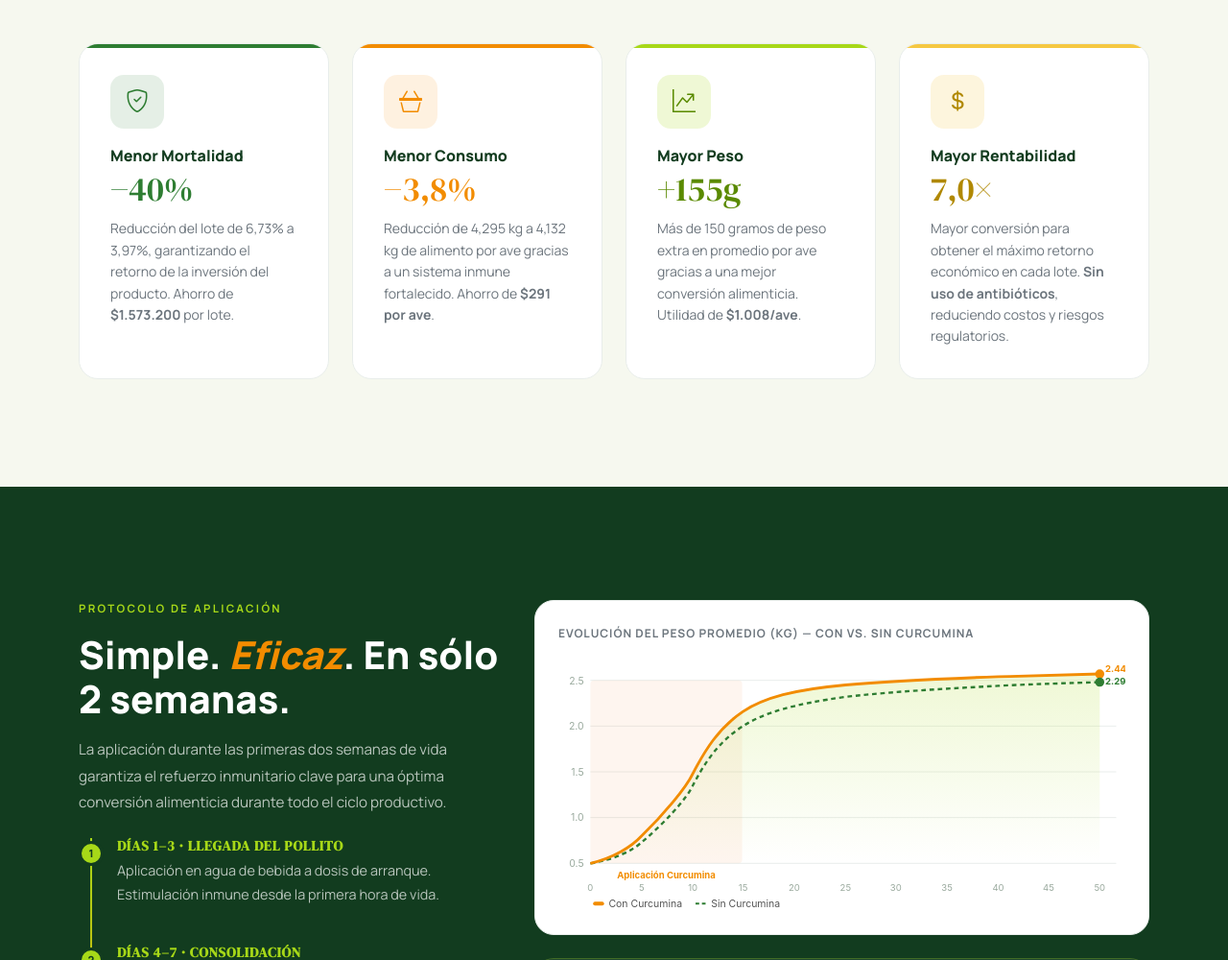
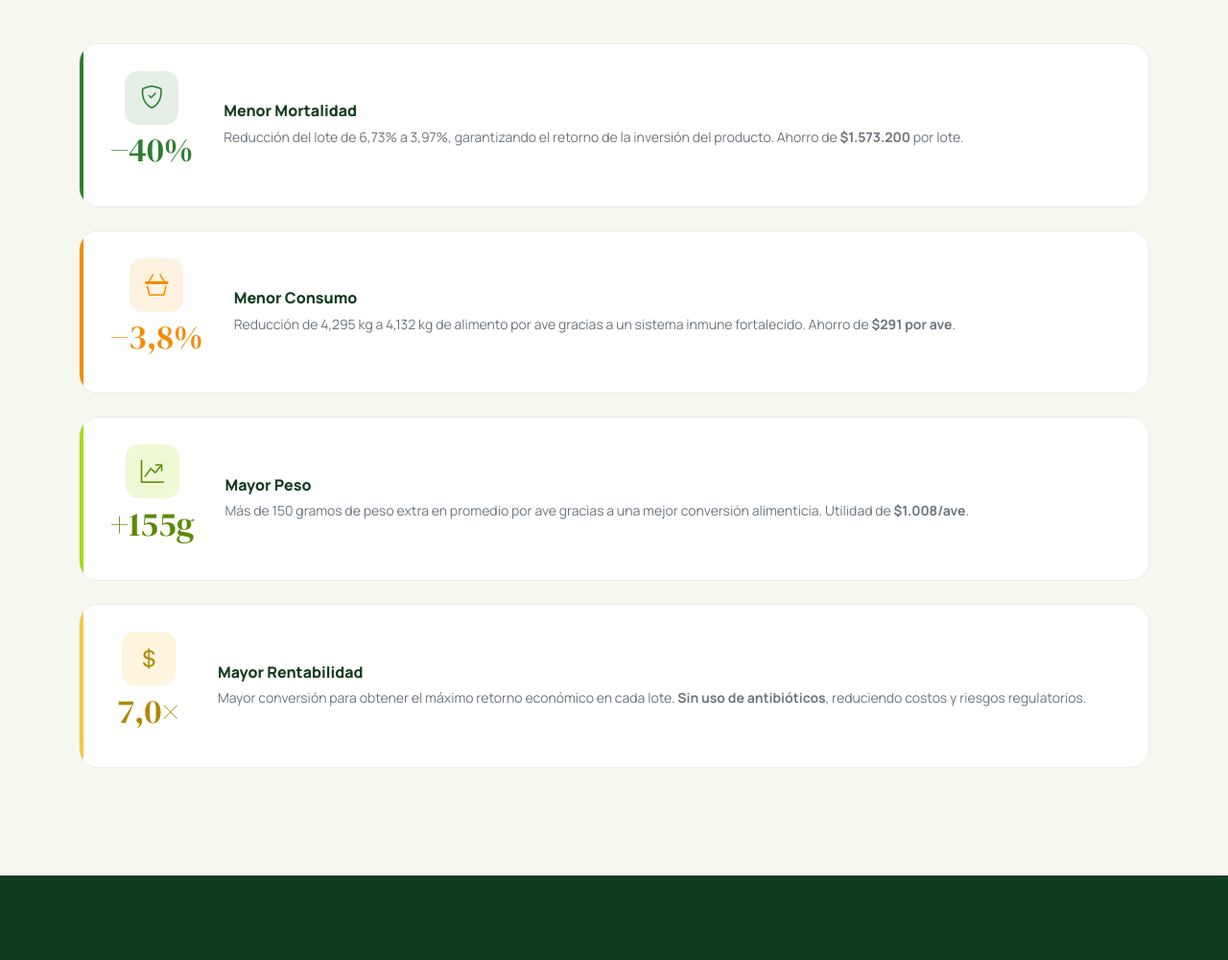
Before and after one commit to fourorganic/Nutraceuticals, a website: page index.html in a window 1280 px wide. Shown: the part 1237-2237 px from the top of the page at 96% size. Drawn offline with nearby package versions, Linux system fonts and the light colour scheme.

Commit message:
Change cards from horizontal to vertical

```diff
--- a/index.html
+++ b/index.html
@@ -201,52 +201,67 @@
 
       <div class="row g-4">
 
-        <div class="col-md-6 col-lg-3">
+        <div class="col-12">
           <div class="benefit-card benefit-card--green">
+            <div class="benefit-card__left">
               <div class="benefit-icon benefit-icon--green">
                 <i class="bi bi-shield-check"></i>
               </div>
+              <div class="benefit-metric benefit-metric--green">−40%</div>
+            </div>
+            <div class="benefit-card__right">
               <h4>Menor Mortalidad</h4>
-            <div class="benefit-metric benefit-metric--green">−40%</div>
               <p>Reducción del lote de 6,73% a 3,97%, garantizando el retorno de la inversión del producto.
                 Ahorro de <strong>$1.573.200</strong> por lote.</p>
             </div>
           </div>
+        </div>
 
-        <div class="col-md-6 col-lg-3">
+        <div class="col-12">
           <div class="benefit-card benefit-card--orange">
+            <div class="benefit-card__left">
               <div class="benefit-icon benefit-icon--orange">
                 <i class="bi bi-basket3"></i>
               </div>
+              <div class="benefit-metric benefit-metric--orange">−3,8%</div>
+            </div>
+            <div class="benefit-card__right">
               <h4>Menor Consumo</h4>
-            <div class="benefit-metric benefit-metric--orange">−3,8%</div>
               <p>Reducción de 4,295 kg a 4,132 kg de alimento por ave gracias a un sistema inmune fortalecido.
                 Ahorro de <strong>$291 por ave</strong>.</p>
             </div>
           </div>
+        </div>
 
-        <div class="col-md-6 col-lg-3">
+        <div class="col-12">
           <div class="benefit-card benefit-card--lime">
+            <div class="benefit-card__left">
               <div class="benefit-icon benefit-icon--lime">
                 <i class="bi bi-graph-up-arrow"></i>
               </div>
+              <div class="benefit-metric benefit-metric--lime">+155g</div>
+            </div>
+            <div class="benefit-card__right">
               <h4>Mayor Peso</h4>
-            <div class="benefit-metric benefit-metric--lime">+155g</div>
               <p>Más de 150 gramos de peso extra en promedio por ave gracias a una mejor conversión
                 alimenticia. Utilidad de <strong>$1.008/ave</strong>.</p>
             </div>
           </div>
+        </div>
 
-        <div class="col-md-6 col-lg-3">
+        <div class="col-12">
           <div class="benefit-card benefit-card--gold">
+            <div class="benefit-card__left">
               <div class="benefit-icon benefit-icon--gold">
                 <i class="bi bi-currency-dollar"></i>
               </div>
+              <div class="benefit-metric benefit-metric--gold">7,0×</div>
+            </div>
+            <div class="benefit-card__right">
               <h4>Mayor Rentabilidad</h4>
-            <div class="benefit-metric benefit-metric--gold">7,0×</div>
               <p>Mayor conversión para obtener el máximo retorno económico en cada lote.
-              <strong>Sin uso de antibióticos</strong>, reduciendo costos y riesgos regulatorios.
-            </p>
+                <strong>Sin uso de antibióticos</strong>, reduciendo costos y riesgos regulatorios.</p>
+            </div>
           </div>
         </div>
 
--- a/scss/styles.scss
+++ b/scss/styles.scss
@@ -349,11 +349,14 @@ body {
 .benefit-card {
   background: #fff;
   border-radius: 1.25rem;
-  padding: 2rem;
-  height: 100%;
+  padding: 1.75rem 2rem;
   border: 1px solid #e8edea;
   position: relative;
   overflow: hidden;
+  display: flex;
+  flex-direction: row;
+  align-items: center;
+  gap: 2rem;
   transition:
     transform 0.3s ease,
     box-shadow 0.3s ease;
@@ -363,27 +366,32 @@ body {
     position: absolute;
     top: 0;
     left: 0;
-    right: 0;
-    height: 4px;
-    border-radius: 1.25rem 1.25rem 0 0;
+    bottom: 0;
+    width: 4px;
+    border-radius: 1.25rem 0 0 1.25rem;
   }
 
   &:hover {
-    transform: translateY(-6px);
+    transform: translateY(-4px);
     box-shadow: 0 20px 50px rgba(0, 0, 0, 0.1);
   }
 
-  &--green::before {
-    background: $primary;
-  }
-  &--orange::before {
-    background: $accent;
-  }
-  &--lime::before {
-    background: $secondary;
-  }
-  &--gold::before {
-    background: #f5c842;
+  &--green::before { background: $primary; }
+  &--orange::before { background: $accent; }
+  &--lime::before { background: $secondary; }
+  &--gold::before { background: #f5c842; }
+
+  &__left {
+    flex-shrink: 0;
+    display: flex;
+    flex-direction: column;
+    align-items: center;
+    text-align: center;
+    min-width: 80px;
+  }
+
+  &__right {
+    flex: 1;
   }
 
   h4 {
@@ -391,7 +399,7 @@ body {
     font-size: 1rem;
     font-weight: 800;
     color: $dark;
-    margin-bottom: 0.5rem;
+    margin-bottom: 0.4rem;
   }
 
   p {
@@ -410,7 +418,7 @@ body {
   align-items: center;
   justify-content: center;
   font-size: 1.5rem;
-  margin-bottom: 1.2rem;
+  margin-bottom: 0.6rem;
 
   &--green {
     background: rgba($primary, 0.12);
```
Also changed, not shown: css/styles.css. Lines whose indentation alone changed are shown as unchanged.
